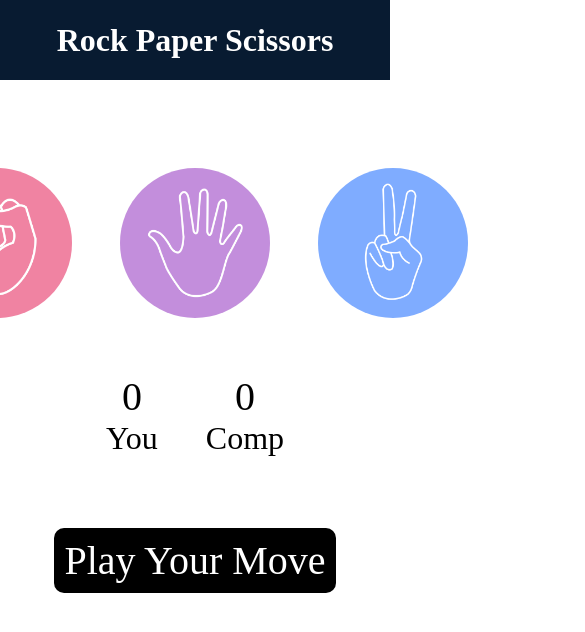
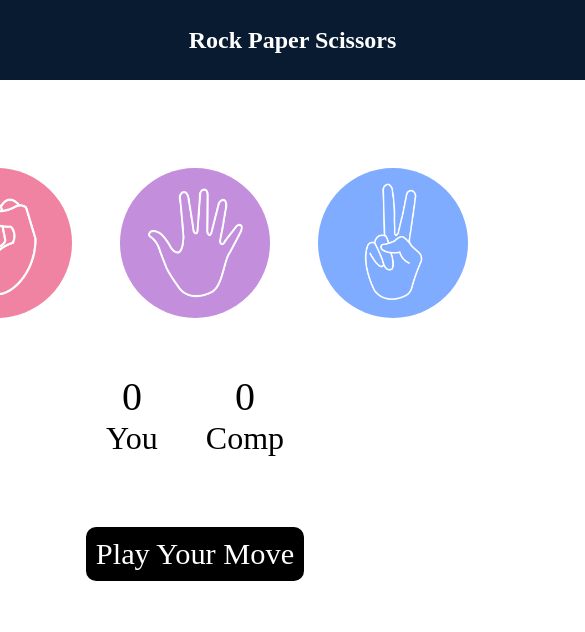
Before and after one commit to VaibhavT-123/Rock-Paper-Scissor, a plain HTML site: page index.html in a window 390 px wide. Shown: the whole page, 585 px wide, since content can reach past the window. Drawn offline with Linux system fonts and the light colour scheme.

Commit message:
Update style.css
added media query

```diff
--- a/style.css
+++ b/style.css
@@ -63,3 +63,17 @@ img{
   background: #000;
   display: inline;
 }
+@media screen and (max-width: 580px) {
+  h1 {
+    width: 150%; /* Adjust the width as needed */
+    text-align: center;
+    font-size: 1.5rem;
+  }
+
+  #msg{
+    width: 90%;
+    margin: 0 auto;
+    padding: 10px;
+    font-size: 1.9rem;
+  }
+}
```
